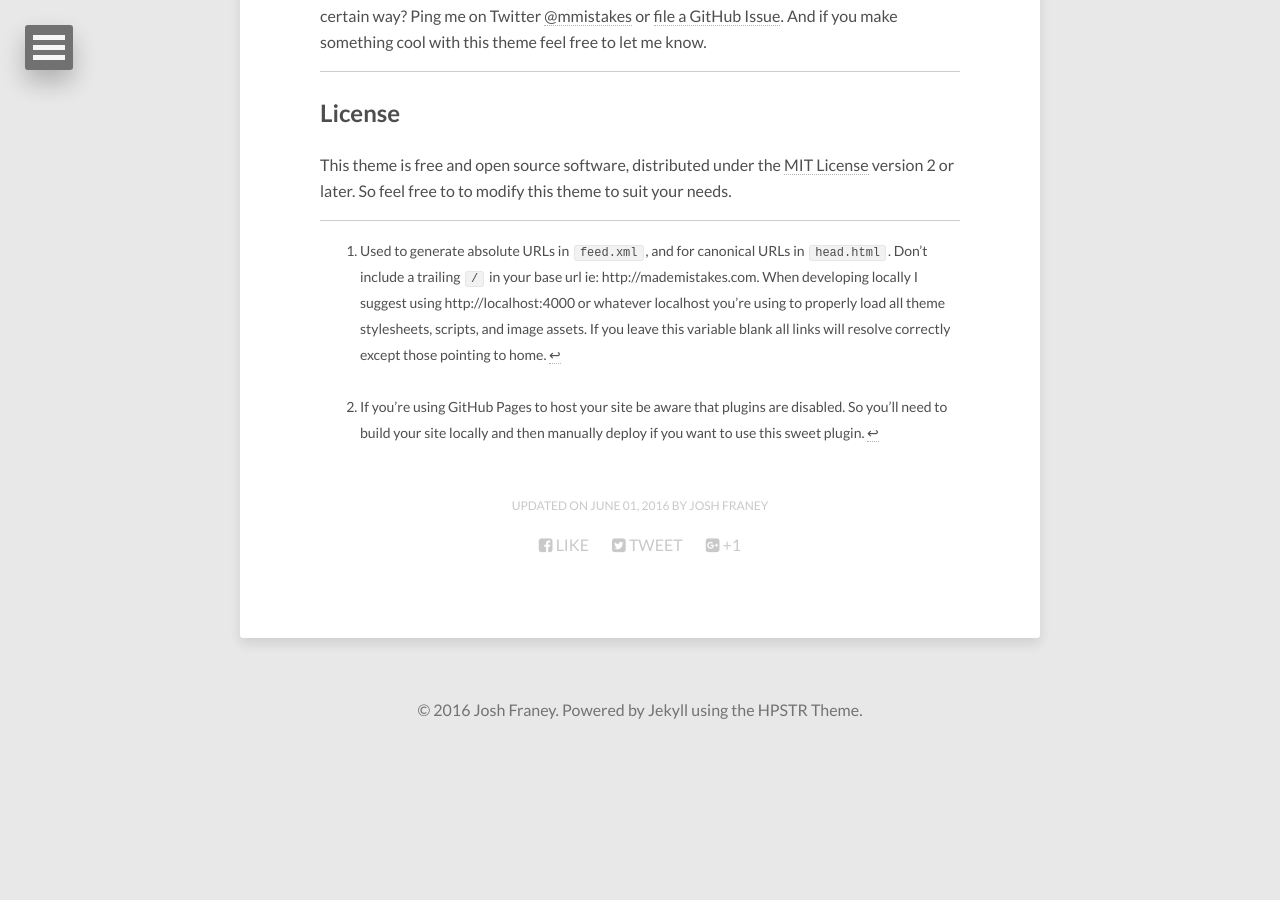
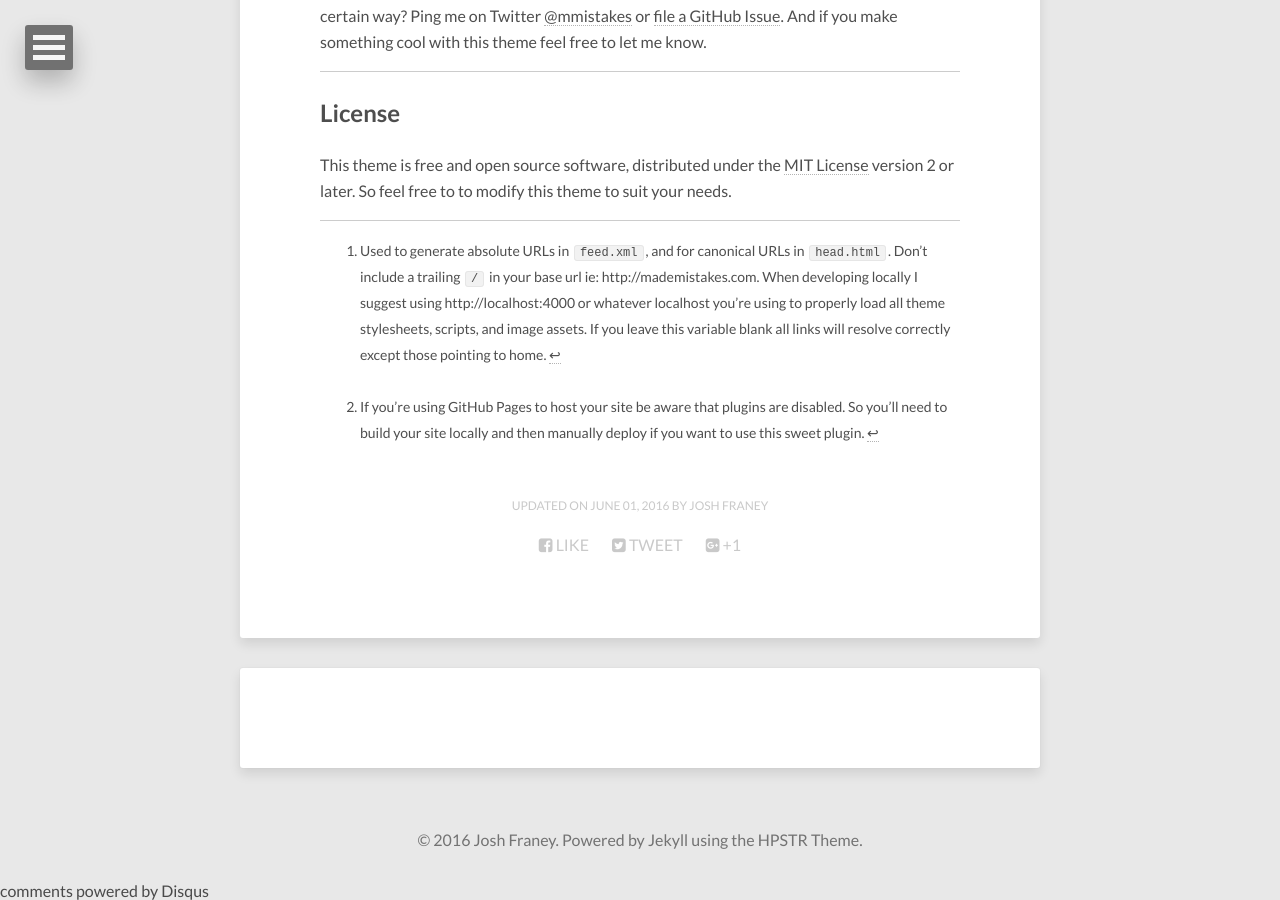
Before and after one commit to ljfraney/ljfraney.github.io, a Jekyll site: the page built from theme-setup/index.md, in a window 1280 px wide and 900 px high, scrolled down 6773 px. Built offline with Jekyll 4.4.1, drawn with Linux system fonts in a browser that asks for light colours; nearby versions of some CDN libraries; comment, search, counter and statistics services are not loaded; before the commit the page ends 7524 px from its top, so only the background shows below that; some of the changed lines change nothing that is shown.

Commit message:
Added disqus

```diff
--- a/_config.yml
+++ b/_config.yml
@@ -1,6 +1,6 @@
 title:            best served code
 description:      Josh Franey's endeavor into all things code.
-disqus_shortname:
+disqus_shortname: bestservedcode
 reading_time:     true
 words_per_minute: 200
 # Your site's domain goes here (eg: https://mmistakes.github.io, http://yourdomain.com, etc)
```
